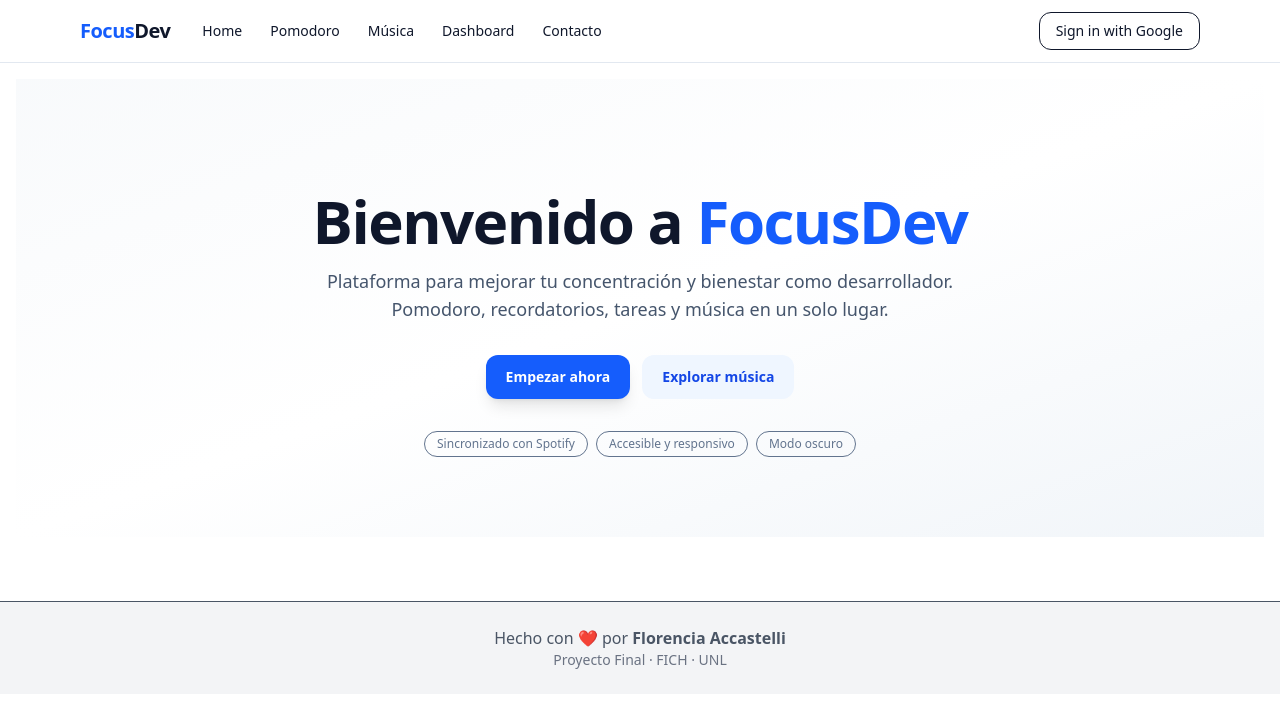
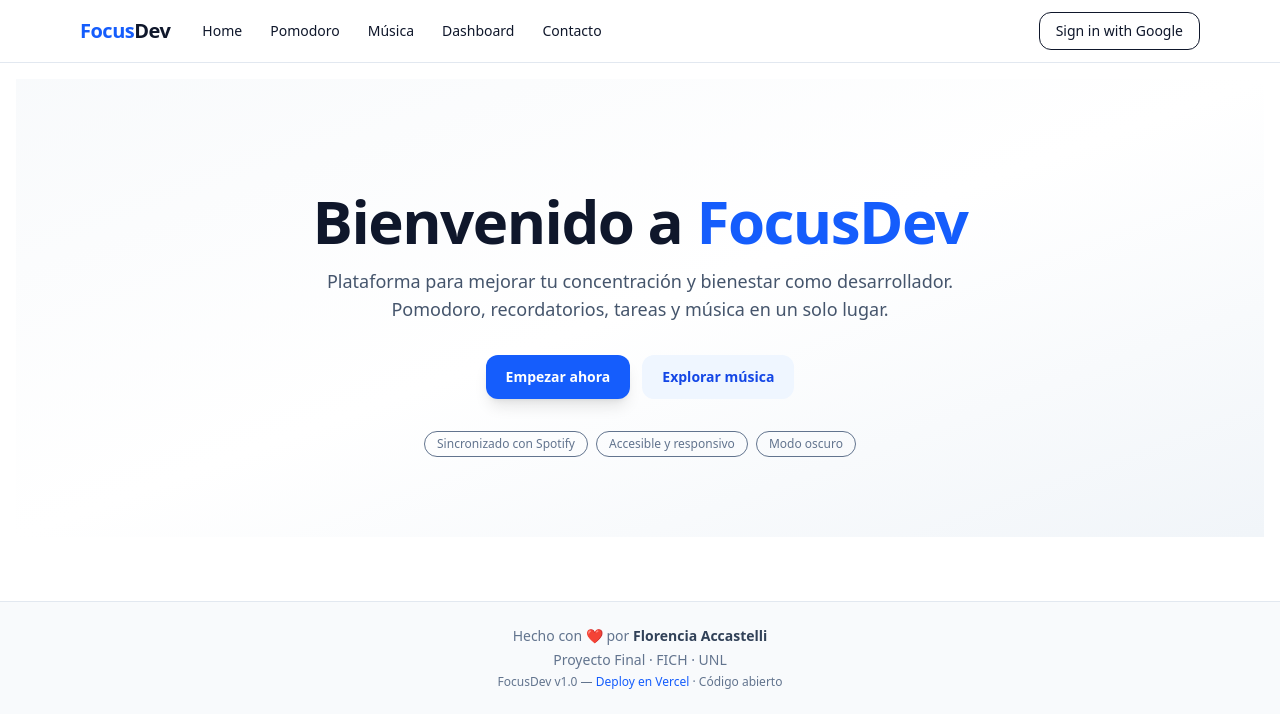
Before and after one commit to FlorAccastelli/focusdev, a Next.js app: page / in a window 1280 px wide. Shown: the top 728 px of the page. Built offline with nearby package versions, Linux system fonts and the light colour scheme; no server answers.

Commit message:
feat: enhance footer component

```diff
--- a/src/app/components/UserMenu.tsx
+++ b/src/app/components/UserMenu.tsx
@@ -23,7 +23,7 @@ export default function UserMenu() {
             <span className="text-sm text-slate-700">Hola, {firstName} 👋</span>
             <button
                 onClick={() => signOut()}
-                className="rounded-xl border px-4 py-2 text-sm hover:bg-slate-50"
+                className="rounded-xl border px-4 py-2 text-sm hover:bg-slate-50 hover:text-slate-700"
             >
                 Cerrar sesión
             </button>
--- a/src/app/components/footer/Footer.tsx
+++ b/src/app/components/footer/Footer.tsx
@@ -1,13 +1,26 @@
 export default function Footer() {
     return (
-        <footer className="bg-gray-100 py-6 text-center text-gray-600 mt-12 border-t">
-            <p>
-                Hecho con <span className="text-red-500">❤</span> por{" "}
-                <span className="font-semibold">Florencia Accastelli</span>
-            </p>
-            <p className="text-sm text-gray-500">
-                Proyecto Final · FICH · UNL
-            </p>
+        <footer className="bg-slate-50 dark:bg-slate-900 border-t border-slate-200 dark:border-slate-800 mt-12 py-6">
+            <div className="mx-auto max-w-6xl px-4 text-center text-sm text-slate-500 dark:text-slate-400 space-y-1">
+                <p>
+                    Hecho con <span className="text-red-500">❤</span> por{" "}
+                    <span className="font-semibold text-slate-700 dark:text-slate-100">
+                        Florencia Accastelli
+                    </span>
+                </p>
+                <p>Proyecto Final · FICH · UNL</p>
+                <p className="text-xs">
+                    FocusDev v1.0 —{" "}
+                    <a
+                        href="https://vercel.com/docs"
+                        className="hover:underline text-blue-600 dark:text-blue-400"
+                        target="_blank" rel="noopener noreferrer"
+                    >
+                        Deploy en Vercel
+                    </a>{" "}
+                    · Código abierto
+                </p>
+            </div>
         </footer>
     );
 }
--- a/src/app/layout.tsx
+++ b/src/app/layout.tsx
@@ -19,7 +19,7 @@ export default function RootLayout({
 }) {
     return (
         <html lang="es">
-            <body className="min-h-screen bg-white text-slate-900 antialiased dark:bg-slate-950 dark:text-slate-100">
+            <body className="h-screen bg-white text-slate-900 antialiased dark:bg-slate-950 dark:text-slate-100">
                 <Providers>
                     <header className="sticky top-0 z-40 bg-white/70 backdrop-blur border-b border-slate-200 dark:bg-slate-900/70 dark:border-slate-800">
                         <div className="mx-auto max-w-6xl px-4 py-3 flex items-center gap-6">
```
